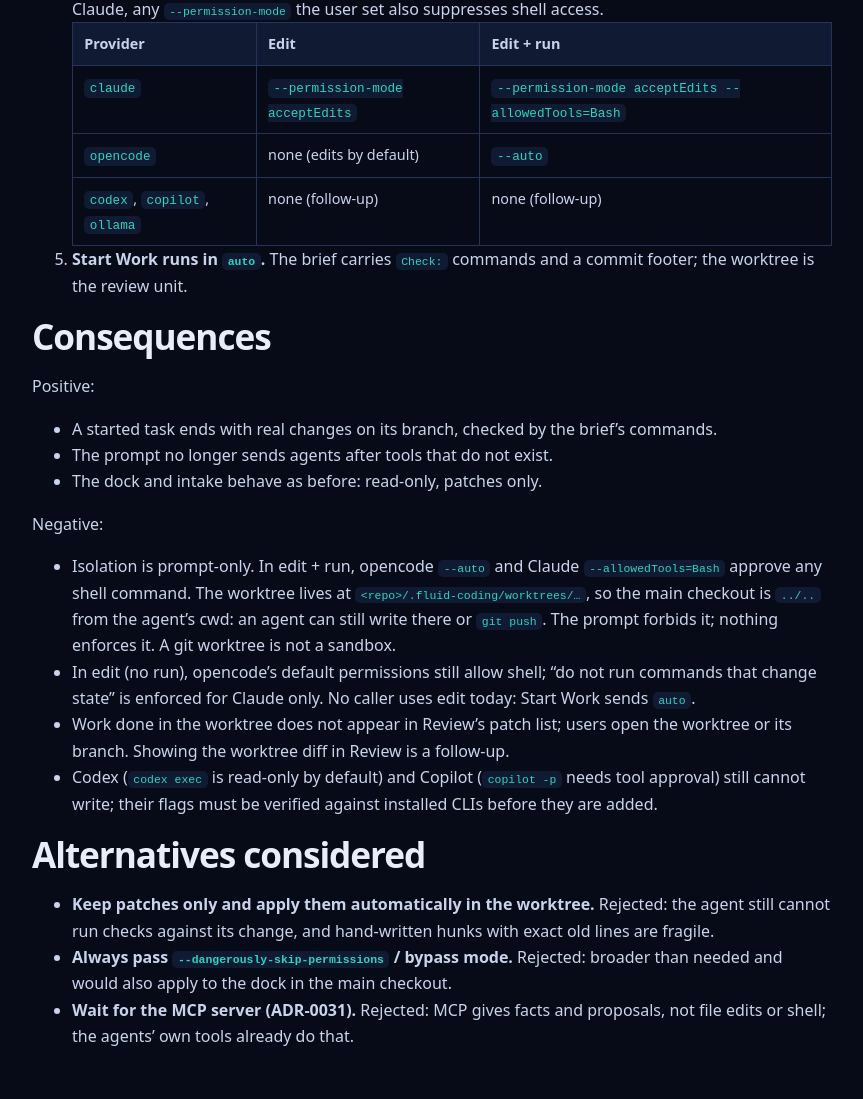
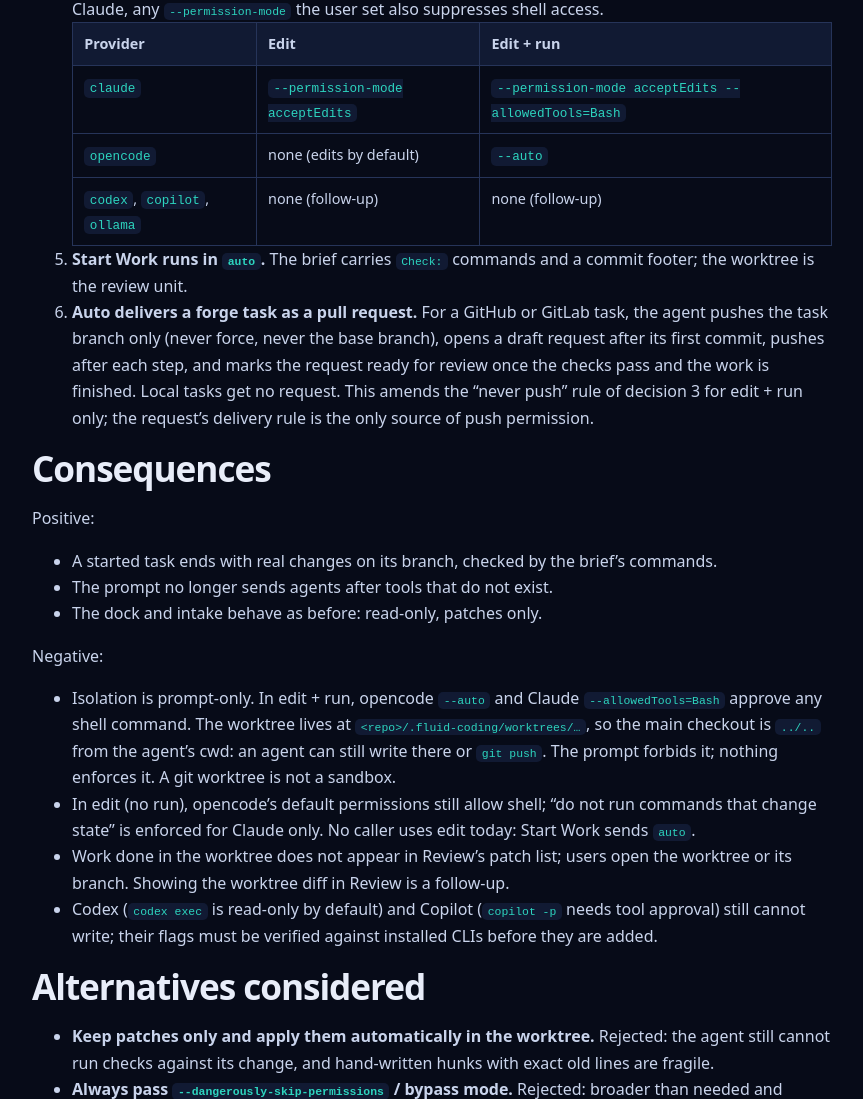
Before and after one commit to badetitou/fluid-coding-site, a plain HTML site: page docs/decisions/ADR-0040-agents-edit-task-worktree/index.html in a window 1280 px wide. Shown: the part 1543-2642 px from the top of the page, without its empty margins (28-891 px from the left). Drawn offline with Linux system fonts and the light colour scheme.

Commit message:
Publish fluid-coding showcase site

```diff
--- a/docs/decisions/ADR-0040-agents-edit-task-worktree/index.html
+++ b/docs/decisions/ADR-0040-agents-edit-task-worktree/index.html
@@ -99,6 +99,11 @@ Claude, any <code>--permission-mode</code> the user set also suppresses shell ac
 </li>
 <li><strong>Start Work runs in <code>auto</code>.</strong> The brief carries <code>Check:</code> commands and a commit footer; the
 worktree is the review unit.</li>
+<li><strong>Auto delivers a forge task as a pull request.</strong> For a GitHub or GitLab task, the agent pushes
+the task branch only (never force, never the base branch), opens a draft request after its first
+commit, pushes after each step, and marks the request ready for review once the checks pass and the
+work is finished. Local tasks get no request. This amends the “never push” rule of decision 3 for
+edit + run only; the request’s delivery rule is the only source of push permission.</li>
 </ol>
 <h2 id="consequences">Consequences</h2>
 <p>Positive:</p>
```
